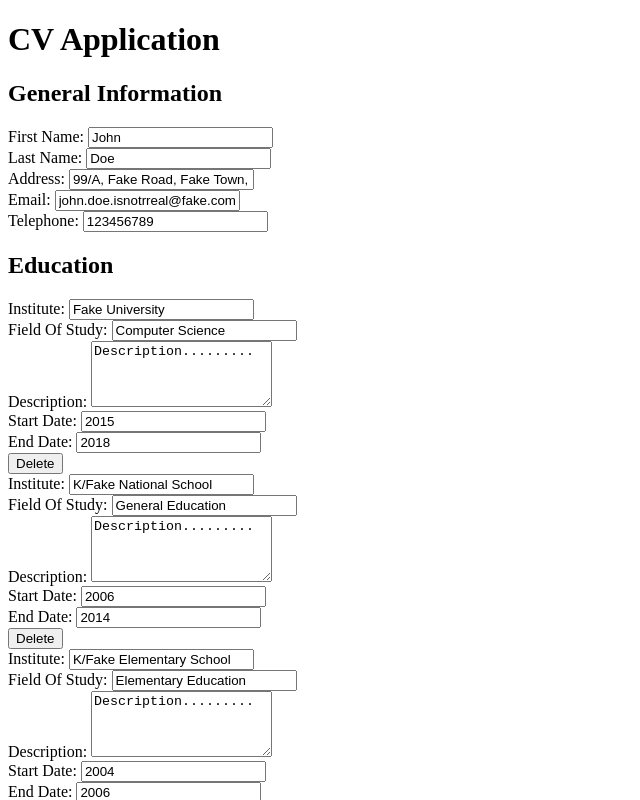
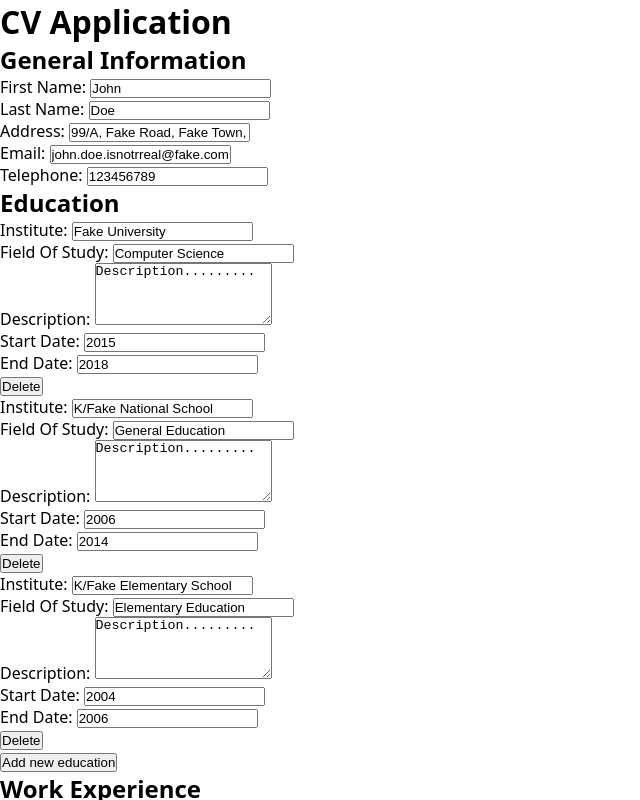
Before and after one commit to VMadhuranga/cv-application, a React (Vite) app: page / in a window 1280 px wide. Shown: the top 800 px of the page, without its empty margins (0-640 px from the left). Built offline with nearby package versions, Linux system fonts and the light colour scheme.

Commit message:
Add styling to body and root elements

```diff
--- a/src/index.css
+++ b/src/index.css
@@ -0,0 +1,27 @@
+* {
+  box-sizing: border-box;
+  margin: 0;
+  padding: 0;
+}
+
+body {
+  font-family:
+    system-ui,
+    -apple-system,
+    BlinkMacSystemFont,
+    "Segoe UI",
+    Roboto,
+    Oxygen,
+    Ubuntu,
+    Cantarell,
+    "Open Sans",
+    "Helvetica Neue",
+    sans-serif;
+}
+
+#root {
+  min-height: 100vh;
+
+  display: flex;
+  flex-direction: column;
+}
```
